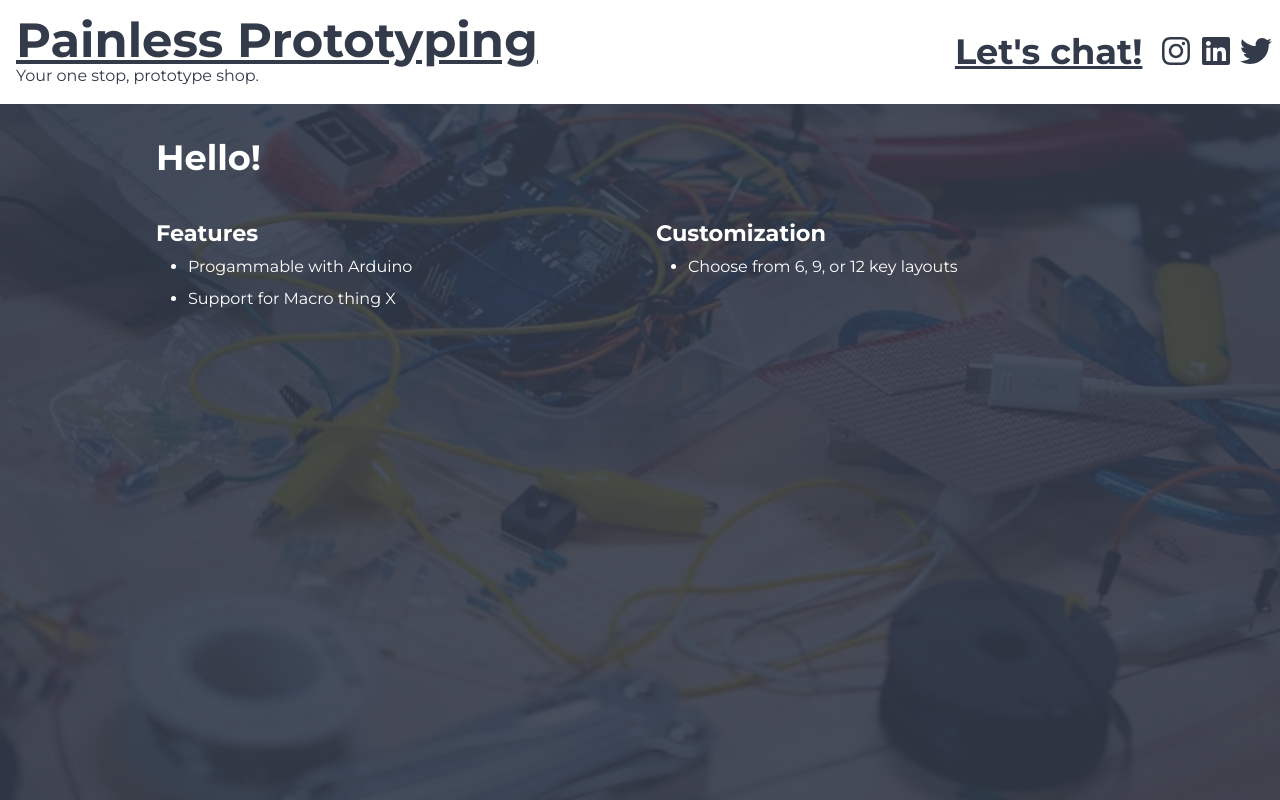
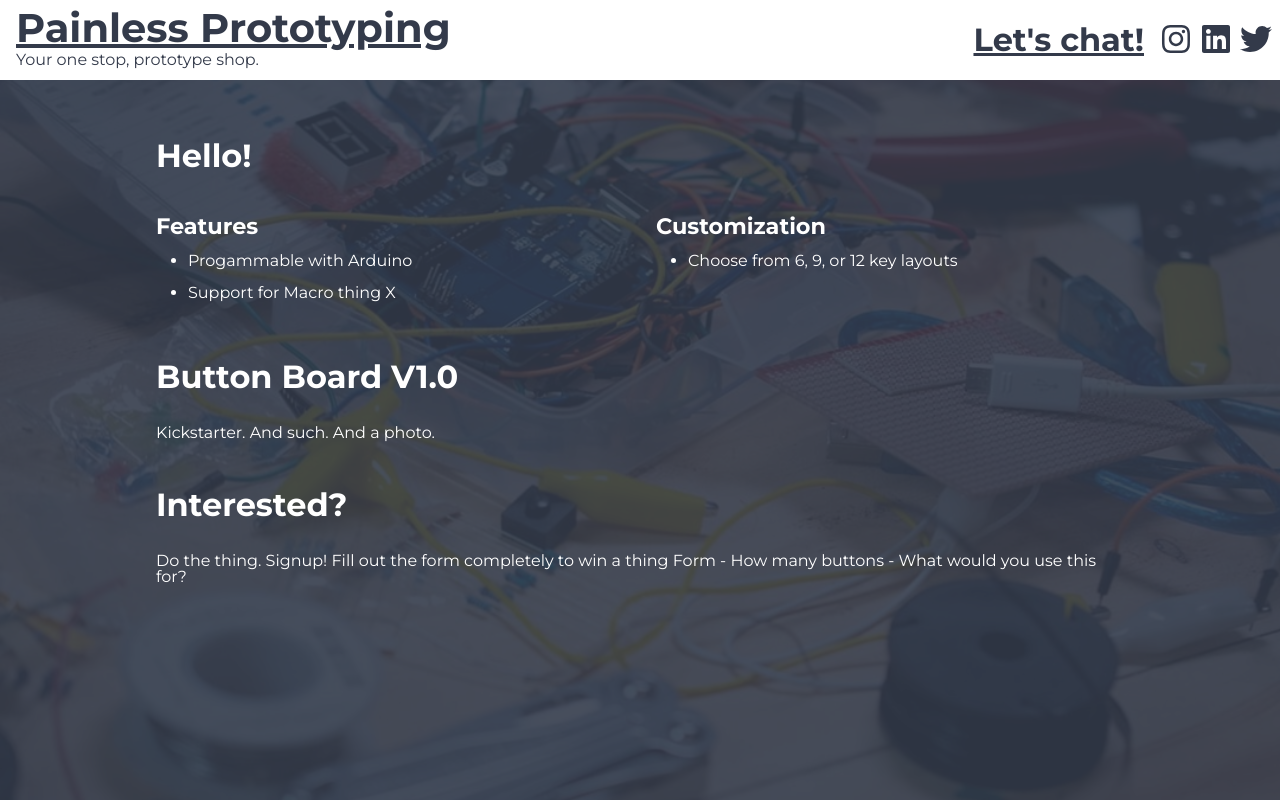
Before and after one commit to TravisBumgarner/Project-Graveyard, a React app: page /buttonboard in a window 1280 px wide. Built offline with nearby package versions, Linux system fonts and the light colour scheme; a web font is replaced by a local one.

Commit message:
Small tweaks

```diff
--- a/src/App/components/ButtonBoard/ButtonBoard.tsx
+++ b/src/App/components/ButtonBoard/ButtonBoard.tsx
@@ -5,35 +5,6 @@ import { media } from 'Theme'
 import { Text, H2, H3, Section, SectionWrapper, SectionContent, List, ListItem } from 'sharedComponents'
 
 const ButtonBoardWrapper = styled.div`
-`
-
-const Img = styled.img`
-    width: calc(32%);
-    height: auto;
-    border-radius: 1em;
-    margin-bottom: 2%;
-
-    &:nth-child(3n+2){
-        margin-left: 2%;
-        margin-right: 2%;
-    }
-`
-
-const ImgGrid = styled.div`
-`
-
-const AuthorImg = styled.img`
-    width: 30%;
-    height: auto;
-    border-radius: 1em;
-    height: 0%;
-    max-width: 230px;
-    margin: 0 2em 0 0;
-
-    ${media.tablet} {
-        max-width: 150px;
-        margin-right: 1em;
-    }
 `
 
 const ButtonBoard = () => {
@@ -58,6 +29,25 @@ const ButtonBoard = () => {
                     </Section>
                 </SectionContent>
             </SectionWrapper>
+
+            <SectionWrapper>
+                <H2>Button Board V1.0</H2>
+                <SectionContent>
+                    Kickstarter. And such. And a photo.
+                </SectionContent>
+            </SectionWrapper>
+
+            <SectionWrapper>
+                <H2>Interested?</H2>
+                <SectionContent>
+                    Do the thing. Signup!
+                    Fill out the form completely to win a thing
+
+                    Form
+                        - How many buttons
+                        - What would you use this for?
+                </SectionContent>
+            </SectionWrapper>
         </ButtonBoardWrapper>
     )
 }
--- a/src/App/components/Header.tsx
+++ b/src/App/components/Header.tsx
@@ -17,7 +17,7 @@ const HeaderWrapper = styled.div`
     position: fixed;
     top: 0;
     left: 0;
-    padding: 1em;
+    padding: 0.5em 1em;
     display: flex;
     justify-content: space-between;
     background-color: ${PRIMARY_COLOR};
--- a/src/sharedComponents/index.tsx
+++ b/src/sharedComponents/index.tsx
@@ -4,7 +4,7 @@ import Error from './Error'
 import { GlobalStyle, PRIMARY_COLOR, SECONDARY_COLOR, media } from 'Theme'
 
 const H1 = styled.h1`
-    font-size: 3em;
+    font-size: 2.5em;
     font-weight: 700;
 
     ${media.desktop}{
@@ -13,7 +13,7 @@ const H1 = styled.h1`
 `
 
 const H2 = styled.h2`
-    font-size: 2.2em;
+    font-size: 2em;
     margin: 0.5em 0 1em 0;
     font-weight: 700;
 
```
